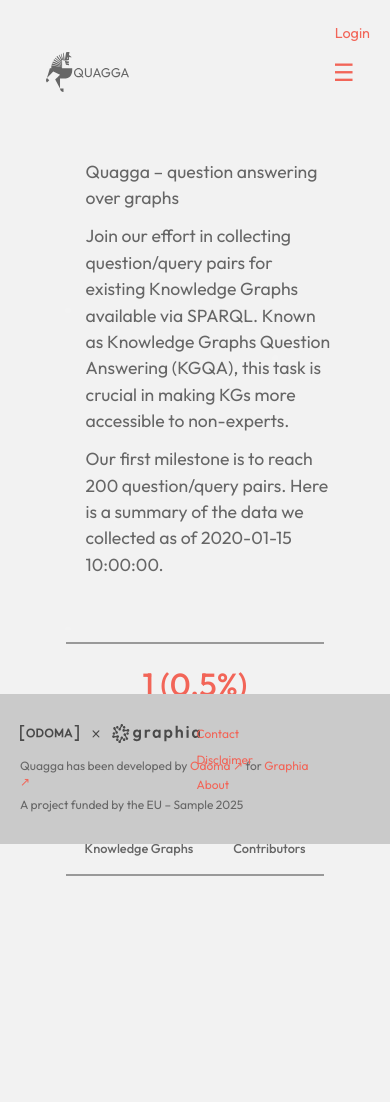
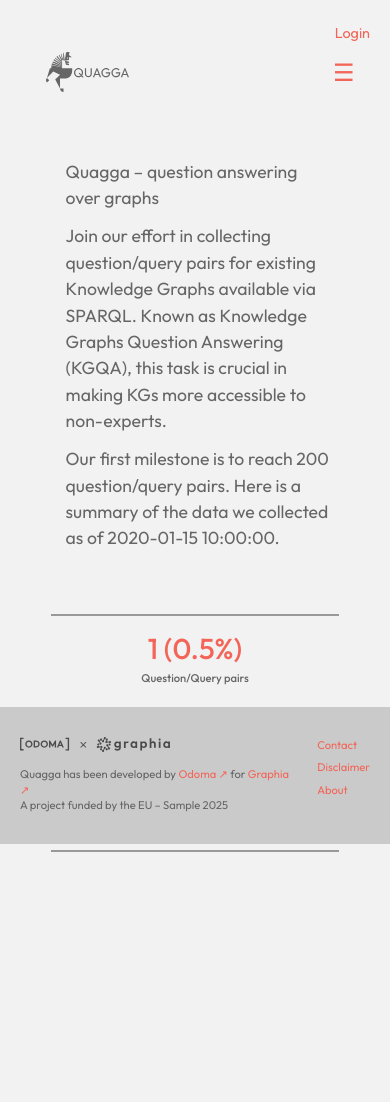
Before and after one commit to odoma-ch/quagga, a FastAPI app: template templates/home.html in a window 390 px wide. Before the commit the page ends 876 px from the top, so only its background shows below. Run offline with FastAPI, Linux system fonts and the light colour scheme; the template is opened without the code that fills it: most values are stand-ins (such as "Sample title", 1, 10 or a date in 2020); parts of the project's set-up code (start-up, migrations or seed data) failed here and were passed over.

Commit message:
fix the footer responsivness at the end

```diff
--- a/templates/home.html
+++ b/templates/home.html
@@ -24,14 +24,14 @@
             font-family: 'Outfit', sans-serif;
         }
 
-        html, body {
-            background: var(--footer);
+        body {
+            background: var(--light-gray);
             color: var(--dark-gray);
             line-height: 1.6;
             min-height: 100vh;
+            padding-bottom: 200px;
             margin: 0;
-            padding: 0;
-            overflow-x: hidden;
+            position: relative;
         }
 
         .container {
@@ -176,7 +176,7 @@
         .hero-header-section {
             background: var(--white);
             color: var(--dark-gray) !important;
-            padding: 60px 0;
+            padding: clamp(40px, 8vw, 60px) 0;
             text-align: left;
             position: relative;
             overflow: hidden;
@@ -213,7 +213,7 @@
         }
 
         .hero-title {
-            font-size: 2.2rem;
+            font-size: clamp(1.8rem, 4vw, 2.2rem);
             margin-bottom: 25px;
             font-weight: 700;
             letter-spacing: -0.02em;
@@ -221,13 +221,13 @@
         }
 
         .hero-description {
-            font-size: clamp(1.1rem, 3.2vw, 1.5rem);
+            font-size: clamp(1rem, 2.8vw, 1.5rem);
             opacity: 1;
             font-weight: 400;
             max-width: none;
             margin: 0;
             margin-bottom: clamp(10px, 3vw, 18px);
-            margin-left: clamp(30px, 5vw, 60px);
+            margin-left: clamp(20px, 4vw, 60px);
             line-height: 1.5;
             color: var(--dark-gray) !important;
             text-align: left;
@@ -236,7 +236,7 @@
         .content-section {
             background: var(--white);
             border-radius: 20px;
-            padding: 50px;
+            padding: clamp(30px, 6vw, 50px);
             margin-bottom: 35px;
             box-shadow: 0 10px 40px rgba(0, 0, 0, 0.08);
             border: 1px solid rgba(255, 255, 255, 0.2);
@@ -251,7 +251,7 @@
 
         .content-title {
             color: var(--primary);
-            font-size: 2.2rem;
+            font-size: clamp(1.8rem, 4vw, 2.2rem);
             margin-bottom: 25px;
             text-align: center;
             font-weight: 500;
@@ -259,7 +259,7 @@
         }
 
         .content-text {
-            font-size: 1.2rem;
+            font-size: clamp(1rem, 2.5vw, 1.2rem);
             line-height: 1.8;
             text-align: center;
             color: var(--dark-gray);
@@ -277,7 +277,7 @@
             background: var(--white);
             color: var(--primary);
             border-radius: 0;
-            padding: 35px;
+            padding: clamp(25px, 5vw, 35px);
             text-align: center;
             transition: all 0.4s ease;
             box-shadow: none;
@@ -303,7 +303,7 @@
         }
 
         .stat-number {
-            font-size: 2.8rem;
+            font-size: clamp(2rem, 5vw, 2.8rem);
             font-weight: 700;
             margin-bottom: 12px;
             display: block;
@@ -313,7 +313,7 @@
         }
 
         .stat-label {
-            font-size: 1rem;
+            font-size: clamp(0.9rem, 2.2vw, 1rem);
             opacity: 1;
             text-transform: none;
             letter-spacing: normal;
@@ -334,10 +334,10 @@
             background: #364fe0;
             color: var(--white);
             text-decoration: none;
-            padding: 18px 40px;
+            padding: clamp(14px, 3vw, 18px) clamp(30px, 5vw, 40px);
             border-radius: 50px;
             font-weight: 600;
-            font-size: 1.1rem;
+            font-size: clamp(1rem, 2.5vw, 1.1rem);
             transition: all 0.3s ease;
             margin: 0 15px 10px;
             box-shadow: 0 8px 25px rgba(54, 79, 224, 0.3);
@@ -379,22 +379,39 @@
             box-shadow: 0 15px 35px rgba(57, 82, 164, 0.3);
         }
 
-        @media (max-width: 768px) {
-            .cta-button {
-                display: block;
-                margin: 10px auto;
-                width: fit-content;
-            }
+        /* Stats section responsive styling */
+        .stats-section {
+            display: flex;
+            justify-content: center;
+            flex-wrap: wrap;
+            gap: clamp(30px, 6vw, 100px);
+            margin: clamp(10px, 3vw, 20px) clamp(20px, 4vw, 60px);
+            padding: clamp(15px, 4vw, 30px);
+            border-top: 2px solid #999;
+            border-bottom: 2px solid #999;
         }
 
-        .footer {
-            background: var(--footer);
+        .stat-item {
+            text-align: center;
+            min-width: 120px;
+        }
+
+        .stat-number-display {
+            font-size: clamp(1.8rem, 5vw, 3.2rem);
+            font-weight: 500;
+            color: var(--primary);
+            margin-bottom: clamp(4px, 1.5vw, 12px);
+            line-height: 1.2;
+        }
+
+        .stat-label-display {
+            font-size: clamp(0.7rem, 2vw, 1.1rem);
+            font-weight: 500;
             color: var(--dark-gray);
-            text-align: center;
-            padding: 30px;
-            margin-top: 60px;
-            border-radius: 0;
+            line-height: 1.3;
         }
+
+
 
         @media (max-width: 768px) {
             .nav-menu {
@@ -432,6 +449,7 @@
 
             .hero-description {
                 font-size: 1.1rem;
+                margin-left: 15px;
             }
 
             .stats-container {
@@ -454,6 +472,15 @@
             .hero-header-section {
                 padding: 40px 20px;
             }
+
+            .stats-section {
+                flex-direction: column;
+                gap: 20px;
+                margin: 15px 20px;
+                padding: 20px;
+            }
+
+
         }
 
         @media (max-width: 480px) {
@@ -480,6 +507,25 @@
             .stat-card {
                 padding: 25px;
             }
+
+            .hero-description {
+                margin-left: 10px;
+            }
+
+            .stats-section {
+                margin: 10px 15px;
+                padding: 15px;
+            }
+
+
+        }
+
+        /* Safari-specific fixes */
+        @supports (-webkit-appearance: none) {
+            .main-content {
+                -webkit-transform: translateZ(0);
+                transform: translateZ(0);
+            }
         }
     </style>
 </head>
@@ -494,7 +540,7 @@
         {% endif %}
     </div>
 
-    <div class="main-content" style="background: var(--light-gray); padding-bottom: 200px;">
+    <div class="main-content">
         <div class="container">
             <nav class="top-nav">
                 <div class="nav-content">
@@ -527,33 +573,34 @@
                     </div>
                 </div>
 
-        <div style="display: flex; justify-content: center; flex-wrap: wrap; gap: clamp(40px, 8vw, 100px); margin: clamp(10px, 3vw, 20px) clamp(30px, 5vw, 60px); padding: clamp(15px, 4vw, 30px); border-top: 2px solid #999; border-bottom: 2px solid #999;">
-            <div style="text-align: center;">
-                <div style="font-size: clamp(2rem, 6vw, 3.2rem); font-weight: 500; color: var(--primary); margin-bottom: clamp(6px, 2vw, 12px);">{{ n_queries }} ({{ ((n_queries / 200) * 100)|round(1) }}%)</div>
-                <div style="font-size: clamp(0.8rem, 2.2vw, 1.1rem); font-weight: 500; color: var(--dark-gray);">Question/Query pairs</div>
+        <div class="stats-section">
+            <div class="stat-item">
+                <div class="stat-number-display">{{ n_queries }} ({{ ((n_queries / 200) * 100)|round(1) }}%)</div>
+                <div class="stat-label-display">Question/Query pairs</div>
             </div>
-            <div style="text-align: center;">
-                <div style="font-size: clamp(2rem, 6vw, 3.2rem); font-weight: 500; color: var(--primary); margin-bottom: clamp(6px, 2vw, 12px);">{{ n_kgs }}</div>
-                <div style="font-size: clamp(0.8rem, 2.2vw, 1.1rem); font-weight: 500; color: var(--dark-gray);">Knowledge Graphs</div>
+            <div class="stat-item">
+                <div class="stat-number-display">{{ n_kgs }}</div>
+                <div class="stat-label-display">Knowledge Graphs</div>
             </div>
-            <div style="text-align: center;">
-                <div style="font-size: clamp(2rem, 6vw, 3.2rem); font-weight: 500; color: var(--primary); margin-bottom: clamp(6px, 2vw, 12px);">{{ n_contributors }}</div>
-                <div style="font-size: clamp(0.8rem, 2.2vw, 1.1rem); font-weight: 500; color: var(--dark-gray);">Contributors</div>
+            <div class="stat-item">
+                <div class="stat-number-display">{{ n_contributors }}</div>
+                <div class="stat-label-display">Contributors</div>
             </div>
         </div>
+    </div>
     </div>
 
     <!-- Full width footer -->
     <div style="width: 100vw; background: var(--footer); padding: 30px 0; color: var(--dark-gray); margin-left: calc(-50vw + 50%); margin-right: calc(-50vw + 50%); position: fixed; bottom: 0; left: 0; z-index: 999;">
-        <div style="display: flex; justify-content: space-between; align-items: flex-start; max-width: 1200px; margin: 0 auto; padding: 0 clamp(20px, 5vw, 50px);">
-            <div style="display: flex; flex-direction: column; gap: 15px;">
-                <img src="/templates/assets/footer_logos.svg" alt="Odoma and Graphia logos" style="max-width: clamp(180px, 25vw, 280px); height: auto;" />
+        <div style="display: flex; justify-content: space-between; align-items: flex-start; max-width: 1200px; margin: 0 auto; padding: 0 clamp(20px, 5vw, 50px); flex-wrap: wrap; gap: 20px;">
+            <div style="display: flex; flex-direction: column; gap: 15px; flex: 1; min-width: 250px;">
+                <img src="/templates/assets/footer_logos.svg" alt="Odoma and Graphia logos" style="max-width: clamp(150px, 20vw, 280px); height: auto;" />
                 <div>
-                    <p style="font-size: clamp(0.75rem, 2vw, 1rem); margin-bottom: clamp(6px, 1.5vw, 10px); line-height: 1.4;">Quagga has been developed by <a href="#" style="color: var(--primary); text-decoration: none;">Odoma ↗</a> for <a href="#" style="color: var(--primary); text-decoration: none;">Graphia ↗</a></p>
-                    <p style="font-size: clamp(0.75rem, 2vw, 1rem); line-height: 1.4;">A project funded by the EU – {{ current_month }} 2025</p>
+                    <p style="font-size: clamp(0.7rem, 1.8vw, 1rem); margin-bottom: clamp(4px, 1.2vw, 10px); line-height: 1.4; margin: 0;">Quagga has been developed by <a href="#" style="color: var(--primary); text-decoration: none;">Odoma ↗</a> for <a href="#" style="color: var(--primary); text-decoration: none;">Graphia ↗</a></p>
+                    <p style="font-size: clamp(0.7rem, 1.8vw, 1rem); line-height: 1.4; margin: 0;">A project funded by the EU – {{ current_month }} 2025</p>
                 </div>
             </div>
-            <div style="display: flex; flex-direction: column; gap: clamp(6px, 1.5vw, 10px); font-size: clamp(0.75rem, 2vw, 1rem); transform: translateX(clamp(-45vw, -30vw, -25vw));">
+            <div style="display: flex; flex-direction: column; gap: clamp(4px, 1.2vw, 10px); font-size: clamp(0.7rem, 1.8vw, 1rem); align-self: flex-start;">
                 <a href="#" style="color: var(--primary); text-decoration: none;">Contact</a>
                 <a href="#" style="color: var(--primary); text-decoration: none;">Disclaimer</a>
                 <a href="#" style="color: var(--primary); text-decoration: none;">About</a>
```
Also changed, not shown: templates/contribute.html (+6 -6 lines), templates/faq.html (+6 -6 lines), templates/modify_form.html (+6 -6 lines), templates/submissions.html (+6 -6 lines).
